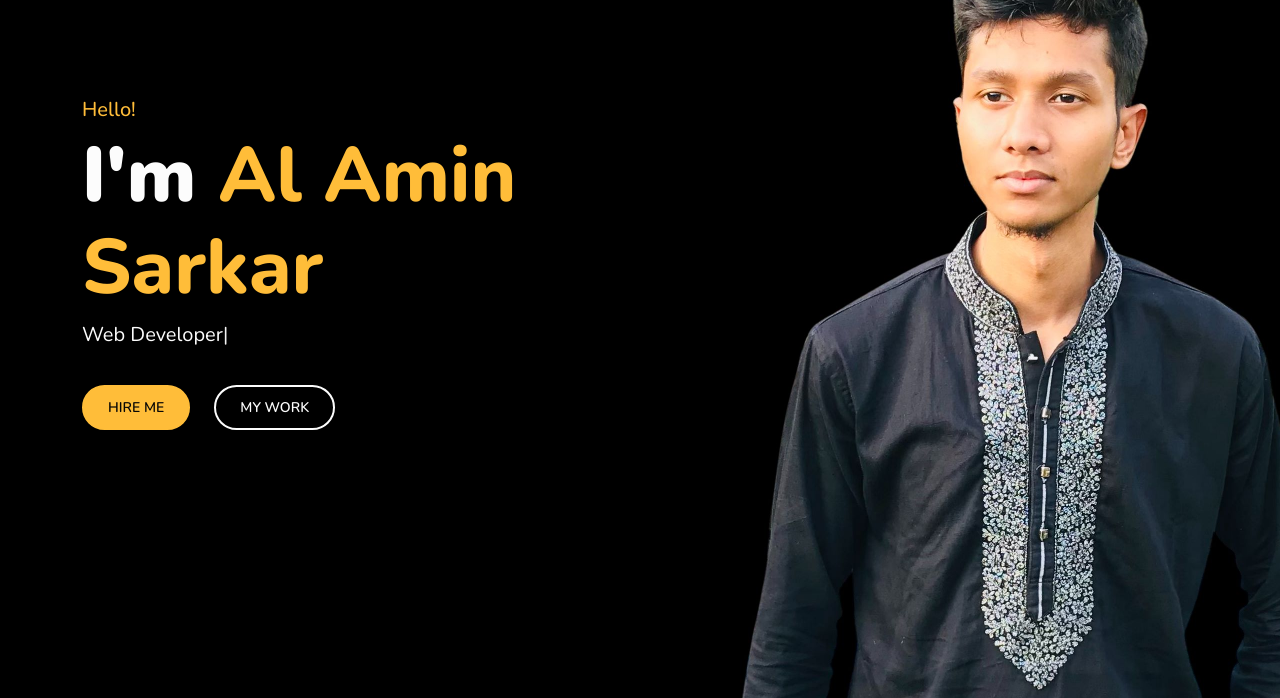
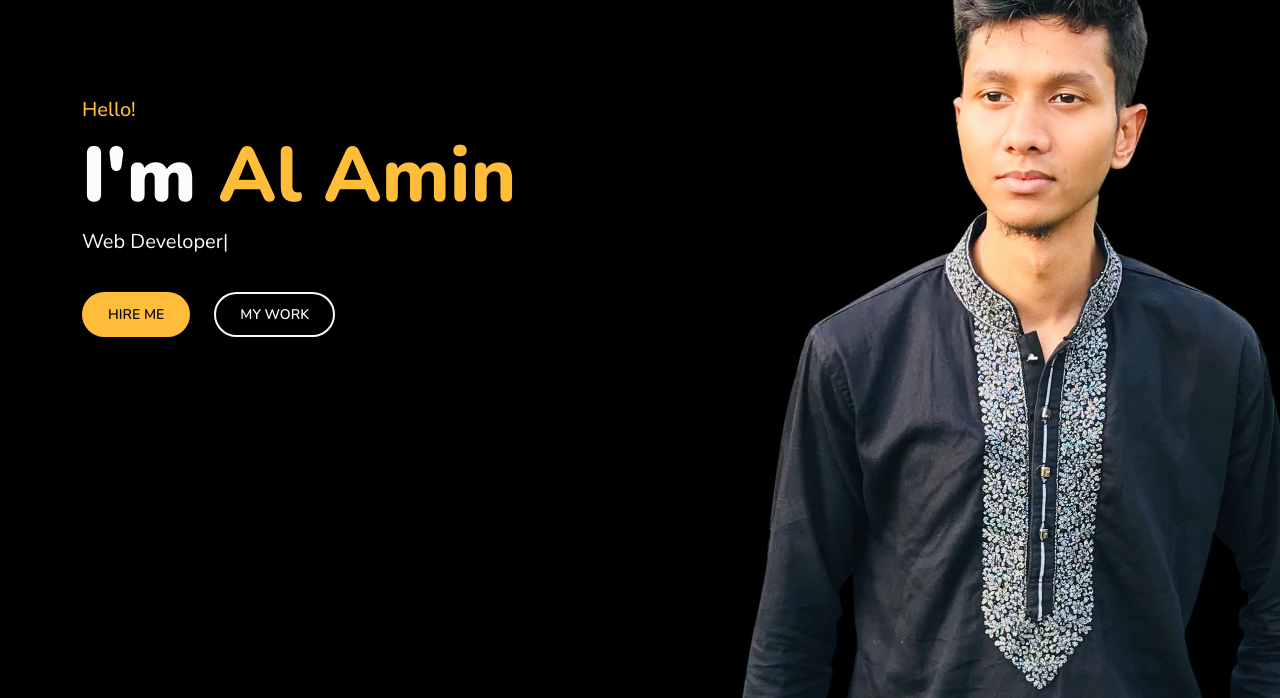
Before and after one commit to developerasf/developerasf.github.io, a plain HTML site: page index.html in a window 1280 px wide. Shown: the part 102-800 px from the top of the page. Drawn offline with nearby package versions, Linux system fonts and the light colour scheme.

Commit message:
Update index.html

```diff
--- a/index.html
+++ b/index.html
@@ -49,7 +49,7 @@
             <div class="col-lg-6">
                 <div class="sec1_left">
                     <h5 class="subtitle">Hello!</h5>
-                    <h1 class="title"><b>I'm </b> Al Amin Sarkar</h1>
+                    <h1 class="title"><b>I'm </b> Al Amin</h1>
                     <h4 class="description"><span class="element txtc"></span></h4>
                     <button class="btn-primary btn-hireme">Hire Me</button>
                     <button class="btn-secondary btn-mywork">My Work</button>
```
